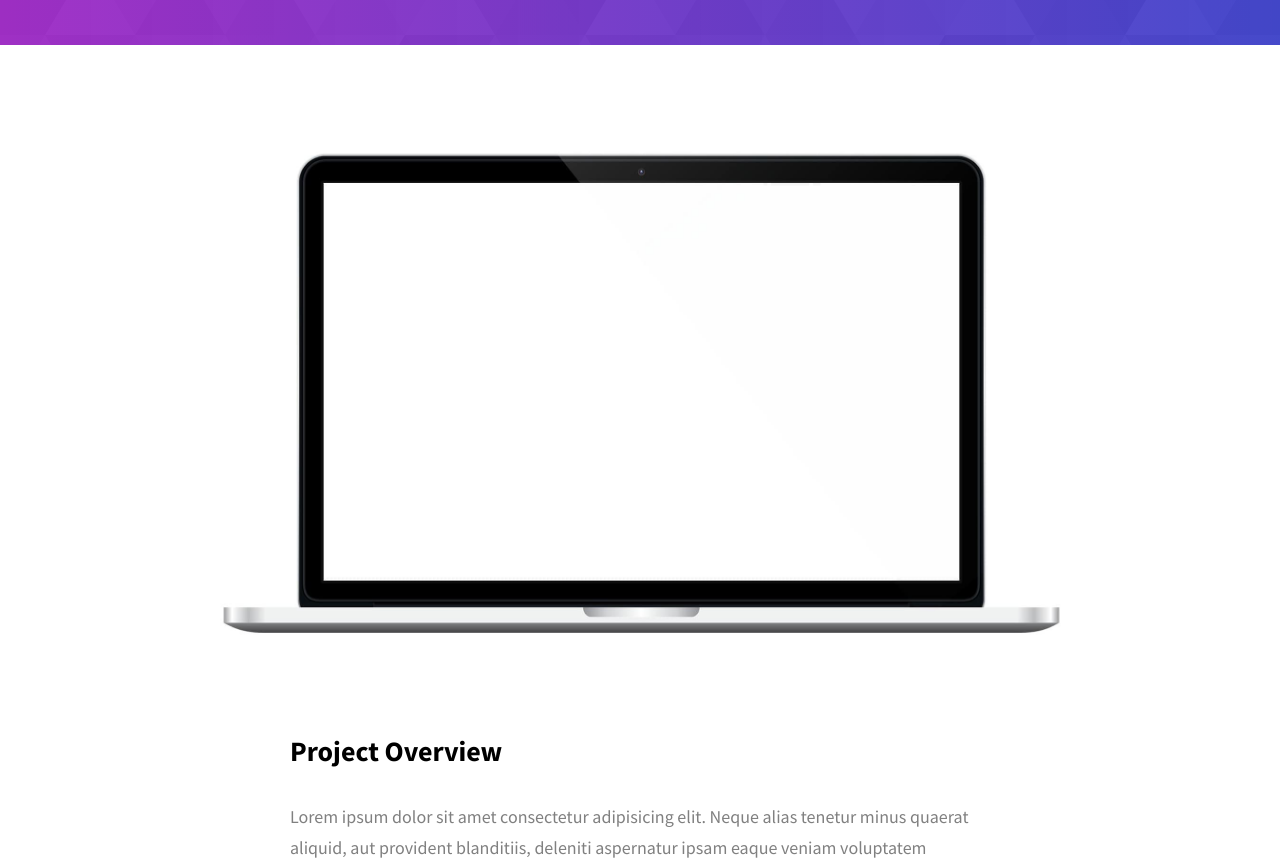
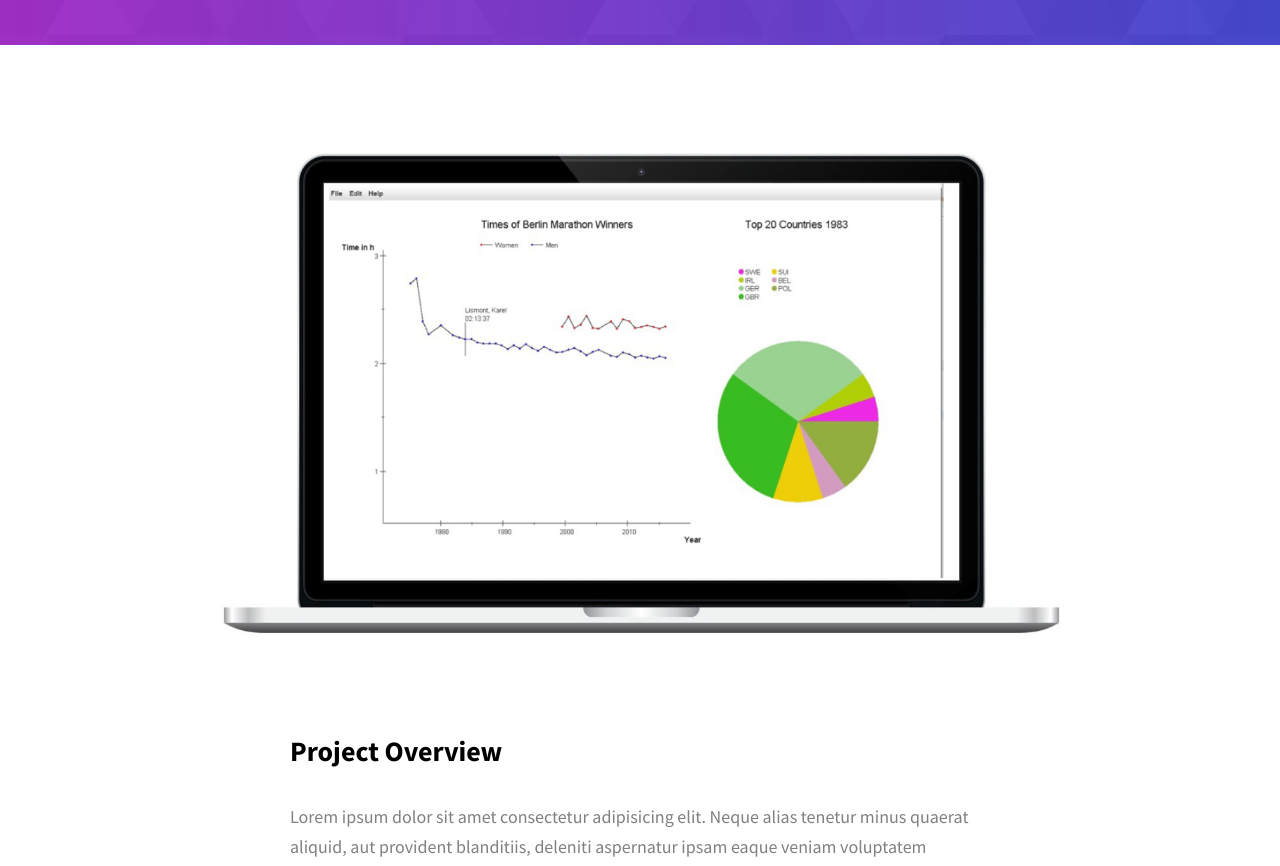
Before and after one commit to rutwikdhawle/Rutwik, a website: page project-2.html in a window 1280 px wide. Shown: the part 640-1506 px from the top of the page. Drawn offline with Linux system fonts and the light colour scheme.

Commit message:
Update project-2.html

```diff
--- a/project-2.html
+++ b/project-2.html
@@ -4,7 +4,7 @@
     <meta charset="UTF-8" />
     <meta name="viewport" content="width=device-width, initial-scale=1.0" />
     <meta http-equiv="X-UA-Compatible" content="ie=edge" />
-    <title>Case Study of Project 2</title>
+    <title>Data Visulization</title>
     <meta name="description" content="Case study page of Project" />
 
     <link rel="stylesheet" href="css/style.css" />
@@ -100,7 +100,7 @@
         <div class="project-details__content">
           <div class="project-details__showcase-img-cont">
             <img
-              src="./assets/jpeg/project-mockup-example.jpeg"
+              src="./assets/png/data.png"
               alt="Project Image"
               class="project-details__showcase-img"
             />
```
